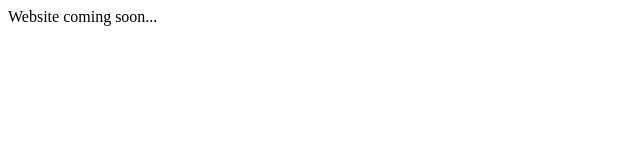
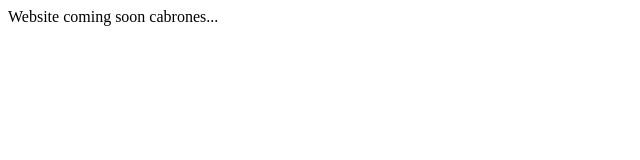
Before and after one commit to goathousepizza/goathousepizza.github.io, a plain HTML site: page index.html in a window 1280 px wide. Shown: the full height of the page, 0-640 px from the left. Drawn offline with Linux system fonts and the light colour scheme.

Commit message:
webstorm setup

```diff
--- a/index.html
+++ b/index.html
@@ -9,7 +9,7 @@
 </head>
 
 <body>
-Website coming soon...
+Website coming soon cabrones...
 
 </body>
 
```
